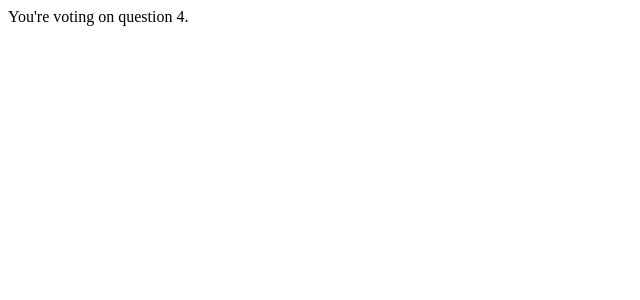
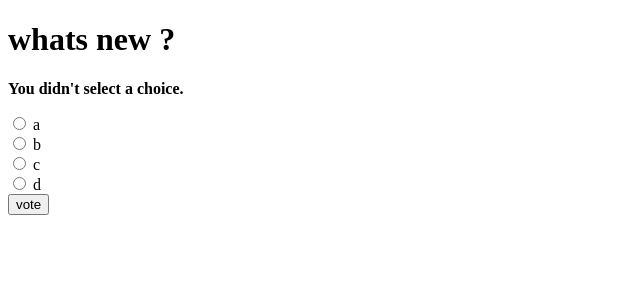
Before and after one commit to Prag066/Polling, a Django app: page /polls/4/vote/ in a window 1280 px wide. Shown: the top 300 px of the page, without its empty margins (0-640 px from the left). Run offline with Django 3.2, Linux system fonts and the light colour scheme; data comes from the database, SQL or seed files in the repository; both versions use the stored data as it was after the commit.

Commit message:
Add files via upload

```diff
--- a/polls_settings/polls/models.py
+++ b/polls_settings/polls/models.py
@@ -2,7 +2,6 @@ from django.db import models
 from django.utils import timezone
 
 class Question(models.Model):
-    id = models.AutoField
     question_text = models.CharField(max_length=200)
     pub_date = models.DateTimeField('date published')
     def __str__(self):
--- a/polls_settings/polls/templates/polls/detail.html
+++ b/polls_settings/polls/templates/polls/detail.html
@@ -7,11 +7,28 @@
 <body>
 
         <h1>{{ question.question_text }}</h1>
-            <ul>
+        {% if error_message %}
+            <p><strong>{{ error_message }}</strong></p>
+        {% endif %}
+            <form action="{% url 'polls:vote' question.id %}" method="post">
+                {% csrf_token %}
                 {% for choice in question.choice_set.all %}
-                        <li>{{choice.choice_text}}</li>
+                <input type="radio" name="choice" id="choice{{forloop.counter}}"
+                                value="{{choice.id}}">
+                <label for="choice{{forloop.counter}}">
+                    {{choice.choice_text}}
+                </label>
+                <br>
                 {% endfor %}
-            </ul>
+                <input type="submit" name="sub" value="vote">
+            </form>
+
+
+<!--            <ul>-->
+<!--                {% for choice in question.choice_set.all %}-->
+<!--                        <li>{{choice.choice_text}}</li>-->
+<!--                {% endfor %}-->
+<!--            </ul>-->
 
 
 
--- a/polls_settings/polls/templates/polls/index.html
+++ b/polls_settings/polls/templates/polls/index.html
@@ -11,7 +11,9 @@
 
             {% for question in latest_question_list %}
                     <li>
-                        <a href="/polls/{{question.id}}/">{{question.question_text}}</a>
+<!--                        <a href="/polls/{{question.id}}/">{{question.question_text}}</a>-->
+                        <a href="{% url 'polls:detail' question.id %}">{{ question.question_text }}</a>
+
                     </li>
         <br>
             {% endfor %}
--- a/polls_settings/polls/urls.py
+++ b/polls_settings/polls/urls.py
@@ -1,19 +1,19 @@
 from django.urls import path
 from polls import views
-# urlpatterns = [
-#     path("",views.index,name = "index"),
-#     path('detail/<int:question_id>/',views.detail,name = "detail"),
-#     path('results/<int:question_id>/',views.results,name = "results"),
-#     path('vote/<int:question_id>/',views.vote,name = "vote"),
-# ]
+#from polls.views import IndexView
+
+app_name = 'polls'
 
 urlpatterns = [
-    # ex: /polls/
-    path('', views.index, name='index'),
-    # ex: /polls/5/
-    path('<int:question_id>/', views.detail, name='detail'),
-    # ex: /polls/5/results/
-    path('<int:question_id>/results/', views.results, name='results'),
-    # ex: /polls/5/vote/
+
+    #path('', views.index, name='index'),
+    path('', views.IndexView.as_view(), name='index'),
+    path('<int:pk>/', views.DetailView.as_view(), name='detail'),
+    path('<int:pk>/results/', views.ResultsView.as_view(), name='results'),
+
+    #path('<int:question_id>/', views.detail, name='detail'),
+
+    #path('<int:question_id>/results/', views.results, name='results'),
+
     path('<int:question_id>/vote/', views.vote, name='vote'),
 ]
--- a/polls_settings/polls/views.py
+++ b/polls_settings/polls/views.py
@@ -1,18 +1,36 @@
 from django.shortcuts import render,get_object_or_404
-from django.http import HttpResponse,Http404
+from django.http import HttpResponse,HttpResponseRedirect
 from .models import Question,Choice
 from django.template import loader
+from django.urls import reverse
+from django.views.generic import ListView, DetailView
 
-def index(request):
-    latest_question_list = Question.objects.order_by('-pub_date')[0:2]
-    output = ', '.join([q.question_text for q in latest_question_list])
-    template = loader.get_template('polls/index.html')
-    context = {
-        'latest_question_list':latest_question_list
-    }
-    return render(request,'polls/index.html',context)
-    #return HttpResponse(template.render(context,request))
+# def index(request):
+#     latest_question_list = Question.objects.order_by('-pub_date')[0:2]
+#     output = ', '.join([q.question_text for q in latest_question_list])
+#     template = loader.get_template('polls/index.html')
+#     context = {
+#         'latest_question_list':latest_question_list
+#     }
+#     return render(request,'polls/index.html',context)
+#     #return HttpResponse(template.render(context,request))
 
+class IndexView(ListView):
+    template_name = 'polls/index.html'
+    context_object_name = 'latest_question_list'
+
+    def get_queryset(self):
+        """Return the last five published questions."""
+        return Question.objects.order_by('-pub_date')[:5]
+
+class DetailView(DetailView):
+    model = Question
+    template_name = 'polls/detail.html'
+
+
+class ResultsView(DetailView):
+    model = Question
+    template_name = 'polls/results.html'
 
 def detail(request,question_id):
     # try:
@@ -23,9 +41,19 @@ def detail(request,question_id):
     return render(request,'polls/detail.html',{"question":question})
 
 def results(request,question_id):
-    response = "You're looking at the results of question %s."
-    return HttpResponse(response %question_id)
+    question = get_object_or_404(Question,id=question_id)
+    return render(request,'polls/results.html',{"question":question})
 
 
 def vote(request,question_id):
-    return HttpResponse("You're voting on question %s." % question_id)
+    # return HttpResponse("You're voting on question %s." % question_id)
+    question = get_object_or_404(Question,id=question_id)
+    try:
+        selected_choice = question.choice_set.get(pk=request.POST['choice'])
+    except (KeyError,Choice.DoesNotExist):
+        return render(request,'polls/detail.html',{"question":question,
+                                   "error_message":"You didn't select a choice."})
+    else:
+        selected_choice.votes += 1
+        selected_choice.save()
+        return HttpResponseRedirect(reverse('polls:results',args=(question.id,)))
```
Also changed, not shown: polls_settings/polls/templates/polls/results.html (added, +25 -0 lines), polls_settings/db.sqlite3.
